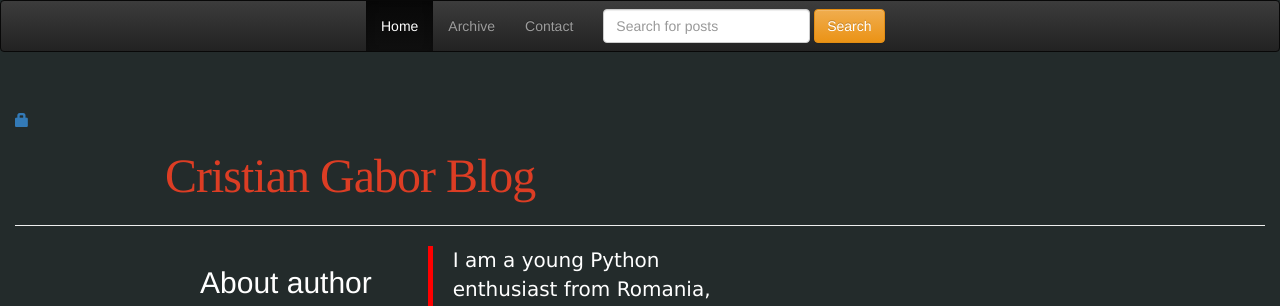
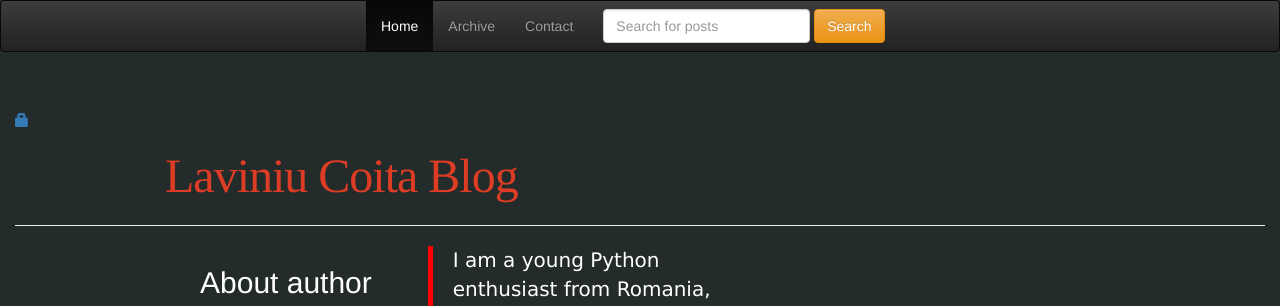
Before and after one commit to laviniucoita/Blog, a Django app: page /contact/ in a window 1280 px wide. Shown: the top 306 px of the page. Run offline with Django 3.2, Linux system fonts and the light colour scheme; some libraries are stand-ins or nearby versions.

Commit message:
Update base.html

```diff
--- a/blog/templates/blog/base.html
+++ b/blog/templates/blog/base.html
@@ -2,7 +2,7 @@
 
 <html>
   <head>
-    <title>CristianGaborBlog</title>
+    <title>/LaviniuCoitaBlog</title>
     <script
         src="https://code.jquery.com/jquery-1.12.4.min.js"
         integrity="sha256-ZosEbRLbNQzLpnKIkEdrPv7lOy9C27hHQ+Xp8a4MxAQ="
@@ -55,7 +55,7 @@
         {% else %}
         <a  style="margin-top:-50px;" href="{% url 'login' %}" class="top-menu"><span class="glyphicon glyphicon-lock"></span></a>
         {% endif %}
-        <h1>Cristian Gabor Blog</h1>
+        <h1>Laviniu Coita Blog</h1>
       </div>
       <div class="row">
 
```
